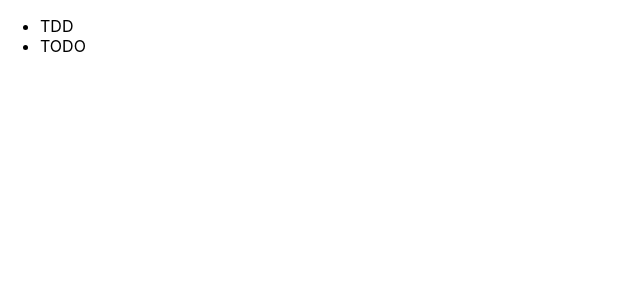
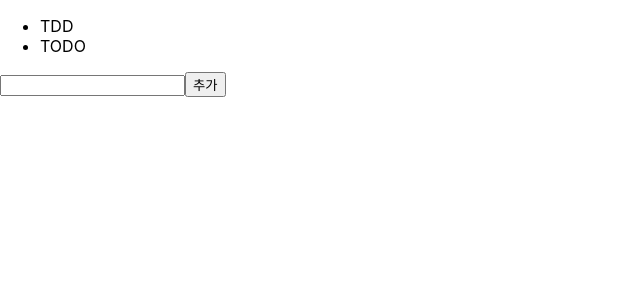
Before and after one commit to hyunjoogo/tdd-todo-example, a React (Create React App) app: page / in a window 1280 px wide. Shown: the top 300 px of the page, without its empty margins (0-640 px from the left). Built offline with nearby package versions, Linux system fonts and the light colour scheme.

Commit message:
TODO 추가하기 기능 구현 완료

```diff
--- a/package.json
+++ b/package.json
@@ -30,6 +30,7 @@
   "devDependencies": {
     "@testing-library/jest-dom": "^5.17.0",
     "@testing-library/react": "^14.0.0",
+    "@testing-library/user-event": "^14.4.3",
     "@types/jest": "^27.5.2",
     "@types/node": "^16.18.40",
     "@types/react": "^18.2.20",
--- a/src/components/TodoList.tsx
+++ b/src/components/TodoList.tsx
@@ -12,6 +12,16 @@ const TodoList = () => {
     { id: 2, content: "TODO", status: "active" },
   ]);
 
+  const [inputValue, setInputValue] = useState("");
+
+  const addTodo = () => {
+    setTodos((prev) => [
+      ...prev,
+      { id: 3, content: inputValue, status: "active" },
+    ]);
+    setInputValue("");
+  };
+
   return (
     <>
       <ul>
@@ -19,6 +29,12 @@ const TodoList = () => {
           <li key={todo.id}>{todo.content}</li>
         ))}
       </ul>
+      <input
+        type="text"
+        value={inputValue}
+        onChange={(e) => setInputValue(e.target.value)}
+      />
+      <button onClick={addTodo}>추가</button>
     </>
   );
 };
```
Also changed, not shown: 2 other files (tests, documents, lock files or other folders).
